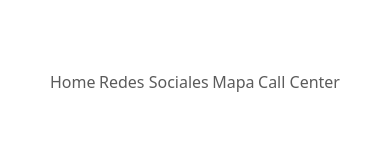
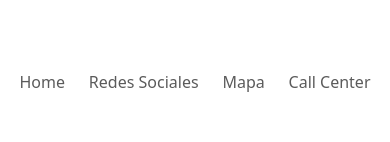
Before and after one commit to BrunoGiolP/wasimikuna.github.io, a plain HTML site: page index.html in a window 390 px wide. Shown: the part 185-327 px from the top of the page. Drawn offline with nearby package versions, Linux system fonts and the light colour scheme.

Commit message:
Update style.css

```diff
--- a/css/style.css
+++ b/css/style.css
@@ -196,6 +196,12 @@ footer .copywrite{
   header h1 img{
     width: 99%;
   }
+
+  nav ul {
+    width: 100%;
+    margin-left: 0;
+    margin-right: 0;
+    }
 }
 
 .crear_incidencia{
```
